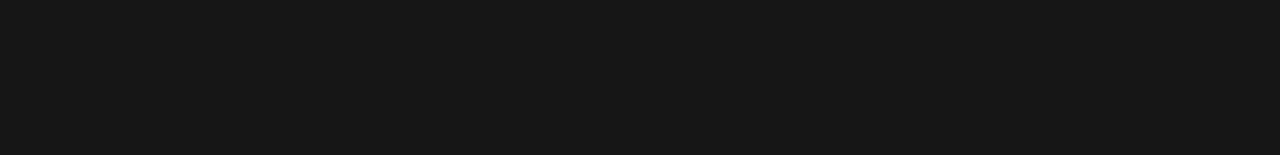
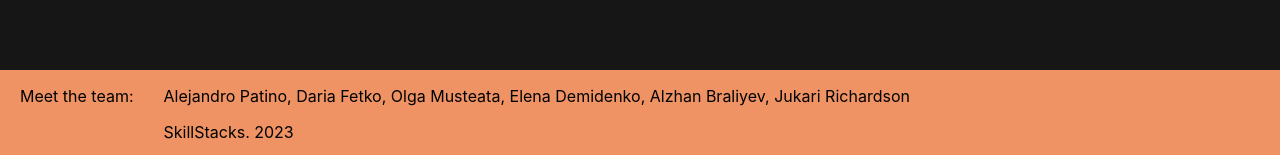
Before and after one commit to Code-the-Dream-School/ee-prac-team4-front, a React (Create React App) app: page / in a window 1280 px wide. Shown: the part 642-797 px from the top of the page. Built offline with nearby package versions, Linux system fonts and the light colour scheme; a web font is replaced by a local one.

Commit message:
Added Footer component

```diff
--- /dev/null
+++ b/src/components/footer/Footer.css
@@ -0,0 +1,13 @@
+.footer {
+  width: 100%;
+  background: #ef9364;
+  position: absolute;
+  bottom: 0;
+  color: black;
+  padding: 0 20px;
+  display: flex;
+}
+
+.teamMembers {
+  margin-left: 30px;
+}
--- /dev/null
+++ b/src/components/footer/Footer.js
@@ -0,0 +1,22 @@
+import React from "react";
+import "./Footer.css";
+
+function Footer() {
+  return (
+    <div className="footer">
+      <div>
+        <p> Meet the team: </p>
+      </div>
+
+      <div className="teamMembers">
+        <p>
+          Alejandro Patino, Daria Fetko, Olga Musteata, Elena Demidenko, Alzhan
+          Braliyev, Jukari Richardson
+        </p>
+        <p>SkillStacks. 2023</p>
+      </div>
+    </div>
+  );
+}
+
+export default Footer;
--- a/src/pages/home/Home.js
+++ b/src/pages/home/Home.js
@@ -1,5 +1,6 @@
 import React from "react";
 import "./Home.css";
+import Footer from "../../components/footer/Footer";
 function Home() {
   return (
     <>
@@ -17,7 +18,7 @@ function Home() {
           <h2>Quiz</h2>
         </div>
       </div>
-      <div className="footer"></div>
+        <Footer/>
     </>
   );
 }
```
